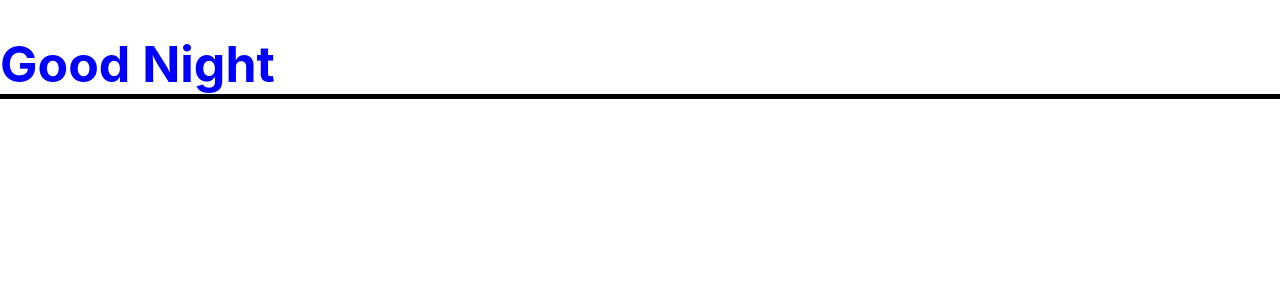
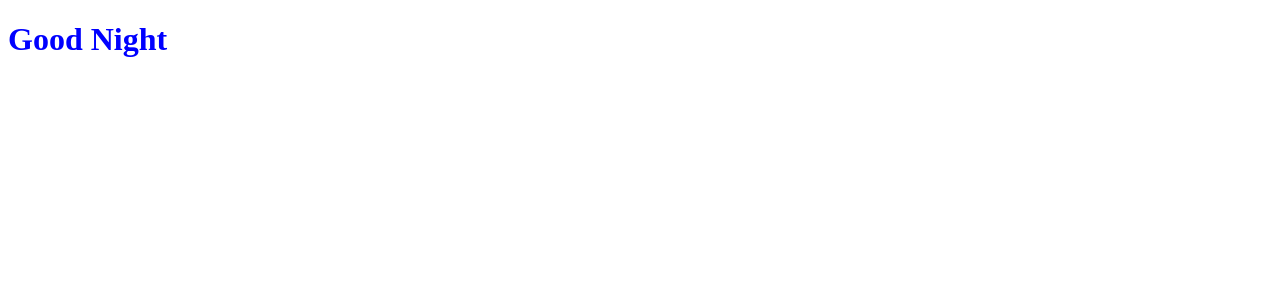
Before and after one commit to Ahsanul-Mostakin/React-From-Zero-To-Hero, a React (Create React App) app in the folder Getting Started/my-app/: page / in a window 1280 px wide. Shown: the top 300 px of the page. Built offline with nearby package versions, Linux system fonts and the light colour scheme.

Commit message:
import, export

```diff
--- a/Getting Started/my-app/src/App.js
+++ b/Getting Started/my-app/src/App.js
@@ -1,25 +1,13 @@
-import logo from './logo.svg';
-import './App.css';
+import React from "react";
+import Heading from "./components/Heading";
 
-function App() {
-  return (
-    <div className="App">
-      <header className="App-header">
-        <img src={logo} className="App-logo" alt="logo" />
-        <p>
-          Edit <code>src/App.js</code> and save to reload.
-        </p>
-        <a
-          className="App-link"
-          href="https://reactjs.org"
-          target="_blank"
-          rel="noopener noreferrer"
-        >
-          Learn React
-        </a>
-      </header>
-    </div>
-  );
+
+
+function App(){
+  return <div>
+
+    <Heading/>
+  </div>
 }
 
 export default App;
--- /dev/null
+++ b/Getting Started/my-app/src/components/Heading.jsx
@@ -0,0 +1,32 @@
+import React from 'react';
+
+
+function Heading(){
+const date = new Date(2025, 1, 1, 19);
+const currentTime = date.getHours();
+
+let greeting;
+
+const customStyle = {
+  color: ""
+};
+
+if (currentTime < 12) {
+  greeting = "Good Morning";
+  customStyle.color = "red"; // Set the color to red
+} else if (currentTime < 18) {
+  greeting = "Good Afternoon";
+  customStyle.color = "green"; // Set the color to green
+} else {
+  greeting = "Good Night";
+  customStyle.color = "blue"; // Set the color to blue
+}
+
+
+
+return <h1 className='heading' style={customStyle}>{greeting}</h1>
+
+}
+
+
+export default Heading;
--- a/Getting Started/my-app/src/index.js
+++ b/Getting Started/my-app/src/index.js
@@ -1,29 +1,11 @@
-import './index.css';
-import React from 'react';
-import ReactDOM from 'react-dom/client';
+import React from "react";
+import ReactDOM from "react-dom/client";
+import App from "./App";
 
 const root = ReactDOM.createRoot(document.getElementById("root"));
 
-const date = new Date(2025, 1, 1, 19);
-const currentTime = date.getHours();
-
-let greeting;
-
-const customStyle = {
-  color: ""
-};
-
-if (currentTime < 12) {
-  greeting = "Good Morning";
-  customStyle.color = "red"; // Set the color to red
-} else if (currentTime < 18) {
-  greeting = "Good Afternoon";
-  customStyle.color = "green"; // Set the color to green
-} else {
-  greeting = "Good Night";
-  customStyle.color = "blue"; // Set the color to blue
-}
-
 root.render(
-  <h1 className='heading' style={customStyle}>{greeting}</h1> // Apply the custom style
+  <React.StrictMode>
+    <App />
+  </React.StrictMode>
 );
```
Also changed, not shown: Getting Started/my-app/src/components/List.jsx (added, +14 -0 lines).
